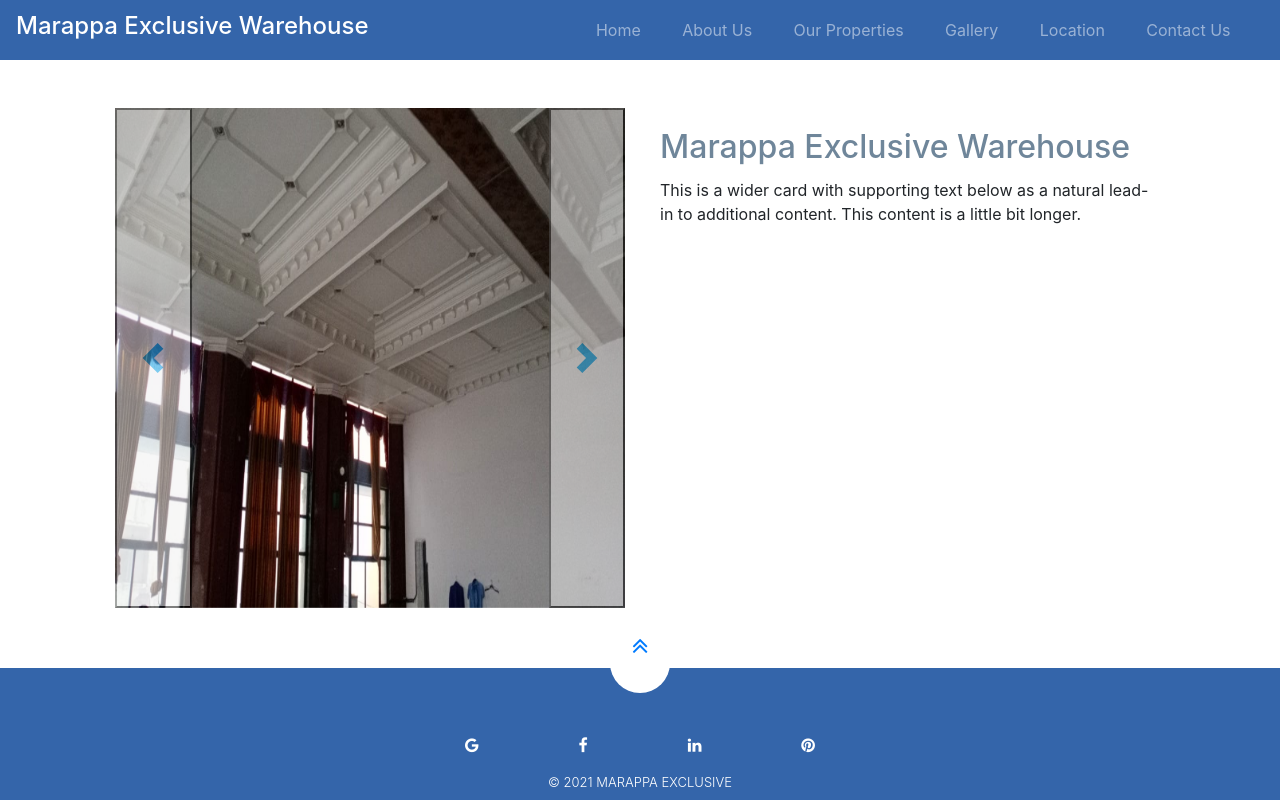
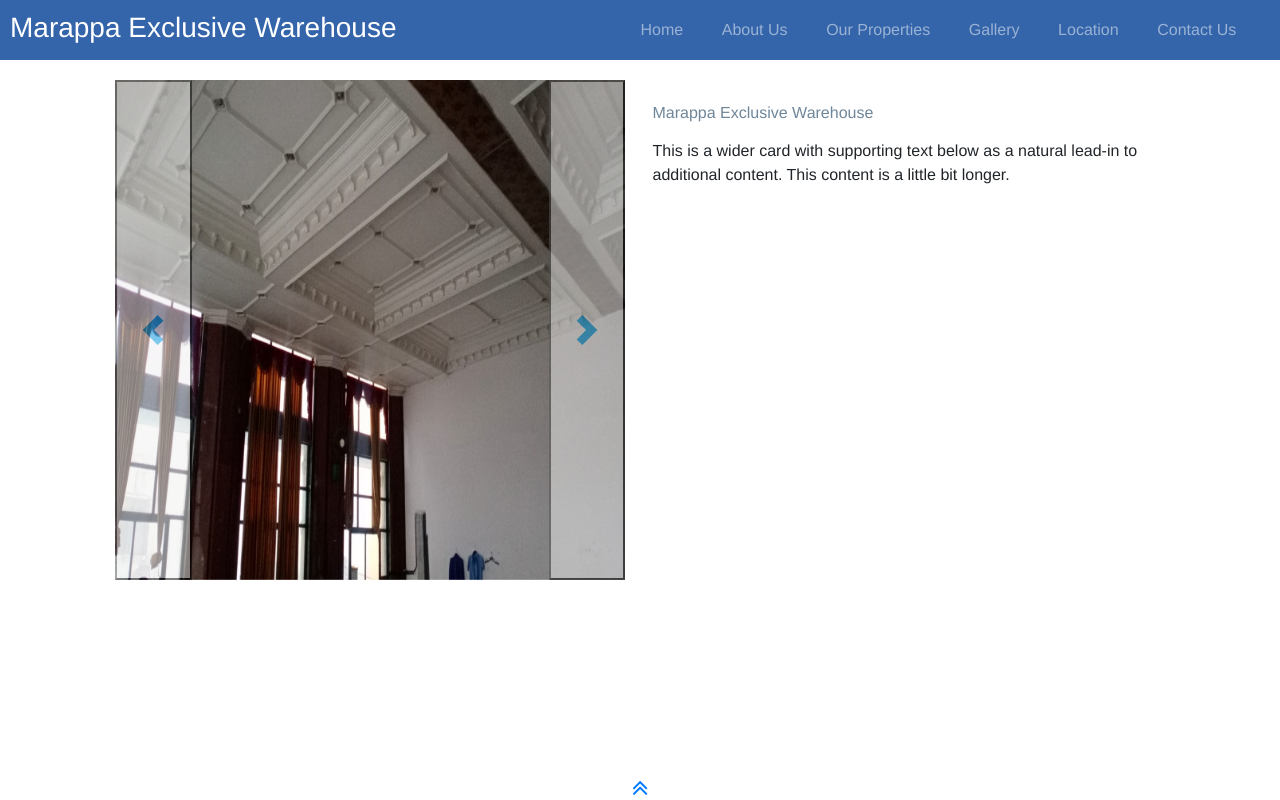
Before and after one commit to ravikiran-fullstack/warehouse-website, a React (Create React App) app: page / in a window 1280 px wide. Shown: the top 800 px of the page. Built offline with nearby package versions, Linux system fonts and the light colour scheme.

Commit message:
Improved styling using display:grid for the skeleton of the page

```diff
--- a/src/App.js
+++ b/src/App.js
@@ -1,4 +1,4 @@
-import React, {useState} from "react";
+import React, { useState } from "react";
 import { BrowserRouter, Route, Switch } from "react-router-dom";
 
 import Header from "./components/header/Header";
@@ -6,47 +6,51 @@ import Footer from "./components/footer/Footer";
 
 import Home from "./components/home/Home";
 import AboutUs from "./components/aboutus/AboutUs";
-import Properties from './components/properties/Properties';
-import Gallery from './components/gallery/Gallery';
-import Location from './components/location/Location';
-import ContactUs from './components/contactus/ContactUs';
+import Properties from "./components/properties/Properties";
+import Gallery from "./components/gallery/Gallery";
+import Location from "./components/location/Location";
+import ContactUs from "./components/contactus/ContactUs";
 
 const App = () => {
-
-
   return (
     <BrowserRouter>
-      <div>
+      <div className="grid-container">
+        <header>
           <Header />
+        </header>
+        <main>
           <Switch>
             <Route path="/" exact>
-            <Home/>
+              <Home />
             </Route>
 
             <Route path="/home">
-            <Home/>
+              <Home />
             </Route>
 
-          <Route path="/aboutus" >
-            <AboutUs/>
+            <Route path="/aboutus">
+              <AboutUs />
             </Route>
 
-          <Route path="/properties" >
-            <Properties/>
+            <Route path="/properties">
+              <Properties />
             </Route>
 
-          <Route path="/gallery" >
-            <Gallery/>
+            <Route path="/gallery">
+              <Gallery />
             </Route>
 
-          <Route path="/location" >
-            <Location/>
+            <Route path="/location">
+              <Location />
             </Route>
-          <Route path="/contactus" >
-            <ContactUs/>
+            <Route path="/contactus">
+              <ContactUs />
             </Route>
           </Switch>
+        </main>
+        <footer>
           <Footer />
+        </footer>
       </div>
     </BrowserRouter>
   );
--- a/src/components/header/Header.js
+++ b/src/components/header/Header.js
@@ -40,7 +40,7 @@ const Header = () => {
     >
      {/* // <Link className="navbar-brand" to="/home" style={{flexGrow: 1}}> */}
         <div className="navbar-brand" style={{flexGrow: 1}}>
-          <h4>Marappa Exclusive Warehouse</h4>
+          <h1>Marappa Exclusive Warehouse</h1>
         </div>
       {/* </Link> */}
       <button
--- a/src/index.css
+++ b/src/index.css
@@ -1,10 +1,29 @@
+html {
+  font-size: 62.5%; /* 16px default font size X 62.5 = 10px => 1rem*/
+  box-sizing: border-box;
+}
+
 body {
   margin: 0;
-  font-family: -apple-system, BlinkMacSystemFont, 'Segoe UI', 'Roboto', 'Oxygen',
-    'Ubuntu', 'Cantarell', 'Fira Sans', 'Droid Sans', 'Helvetica Neue',
-    sans-serif;
+  height: 100vh;
+  font-size: 1.6rem; /*16px*/
+  font-family:Helvetica, Arial, sans-serif;
   -webkit-font-smoothing: antialiased;
   -moz-osx-font-smoothing: grayscale;
+}
+
+#root {
+  height: 100%;
+}
+
+h1 {
+  font-size: 2.8rem;
+  padding: 1rem 0;
+}
+
+h2 {
+  font-size: 1.6rem;
+  padding: 1rem 0;
 }
 
 code {
@@ -12,7 +31,26 @@ code {
     monospace;
 }
 
-
 .font-color{
   color: #6F869A;
 }
+
+.grid-container{
+  display: grid;
+  grid-template-areas: 'header''main''footer';
+  grid-template-columns: 1fr;
+  grid-template-rows:5rem 1fr 5rem;
+  height: 100%;
+}
+
+header{
+  grid-area: header;
+}
+
+main{
+  grid-area: main;
+}
+
+footer{
+  grid-area: footer;
+}
```
Lines whose indentation alone changed are shown as unchanged.
